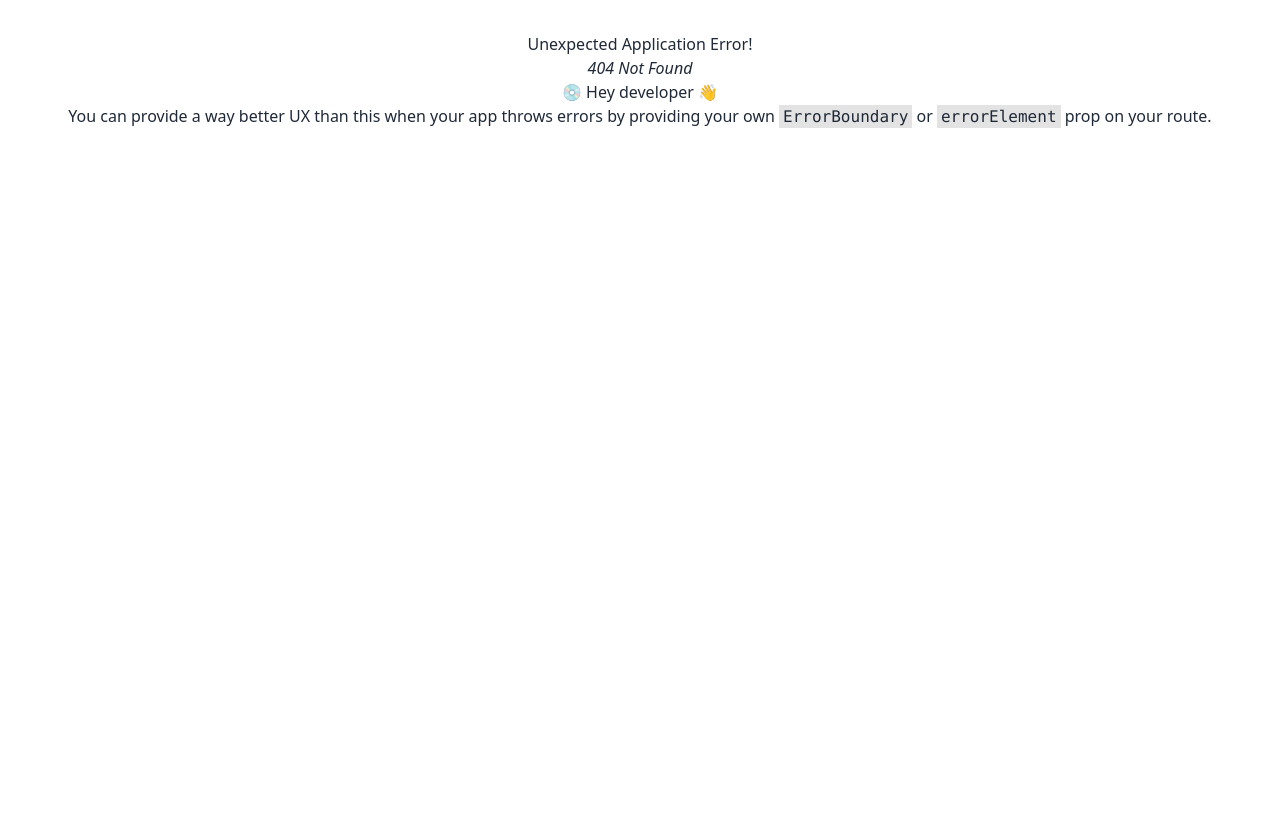
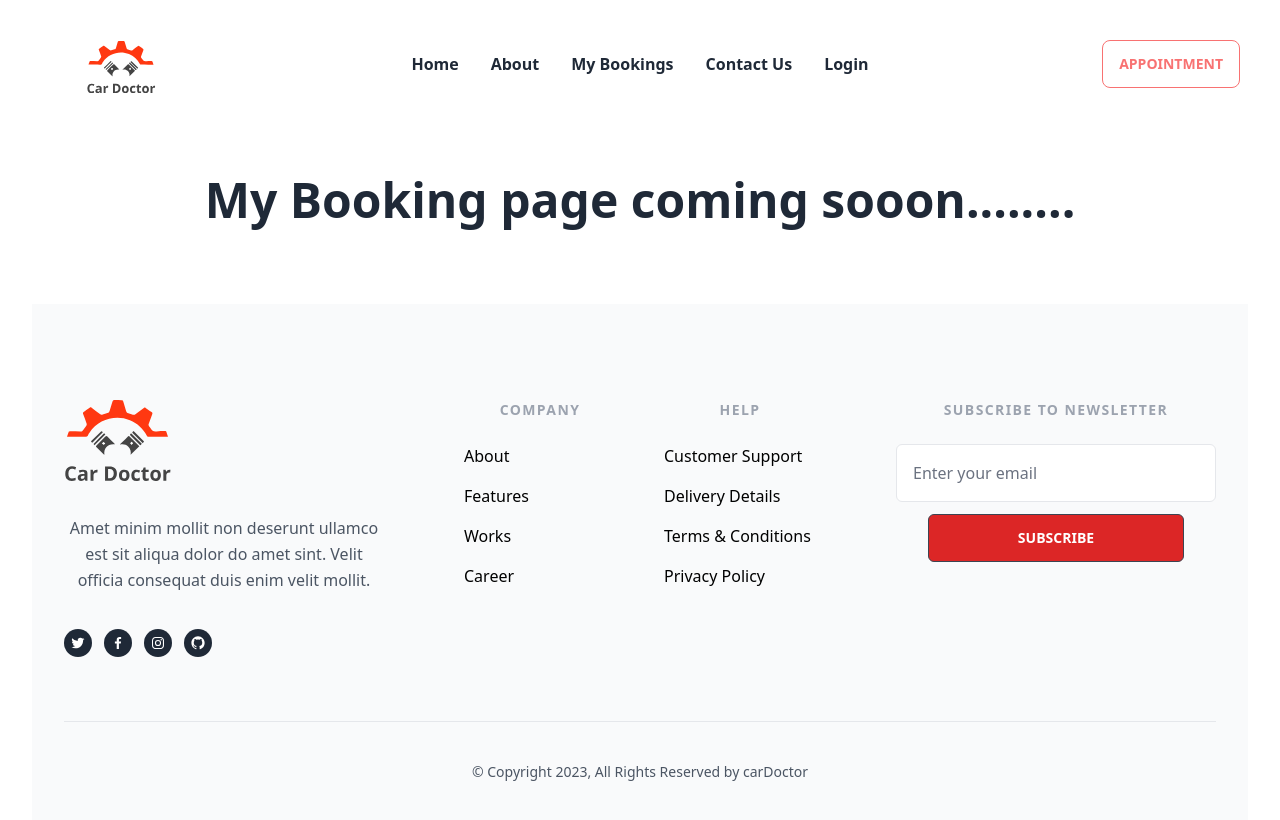
Before and after one commit to AltafHusain22/car-doctor-client, a React (Vite) app: page /myBookings in a window 1280 px wide. Before the commit this address had no page. Shown: the top 820 px of the page. Built offline with nearby package versions, Linux system fonts and the light colour scheme.

Commit message:
color updated of contact page

```diff
--- a/src/components/shared/Footer/Footer.jsx
+++ b/src/components/shared/Footer/Footer.jsx
@@ -204,7 +204,7 @@ const Footer = () => {
               Subscribe to newsletter
             </p>
 
-            <form action="#" method="POST" className="mt-6">
+            <form className="mt-6">
               <div>
                 <label className="sr-only">
                   Email
@@ -216,14 +216,15 @@ const Footer = () => {
                   placeholder="Enter your email"
                   className="block w-full p-4 text-black placeholder-gray-500 transition-all duration-200 bg-white border border-gray-200 rounded-md focus:outline-none focus:border-blue-600 caret-blue-600"
                 />
-              </div>
-
-              <button
+                  <button
                 type="submit"
-                className="inline-flex items-center justify-center px-6 py-4 mt-3 font-semibold text-white transition-all duration-200 bg-blue-600 rounded-md hover:bg-blue-700 focus:bg-blue-700"
+                className=" text-start py-4 mt-3 font-semibold text-white transition-all duration-200 bg-red-600 rounded-md hover:bg-red-700 focus:bg-red-700 btn btn-wide"
               >
                 Subscribe
               </button>
+              </div>
+
+
             </form>
           </div>
         </div>
--- /dev/null
+++ b/src/pages/About/About.jsx
@@ -0,0 +1,11 @@
+import React from 'react';
+
+const About = () => {
+	return (
+		<div className='mt-20'>
+			<h2 className='font-bold mt-20 text-5xl'>About page coming sooon........</h2>
+		</div>
+	);
+};
+
+export default About;
--- a/src/pages/ContactUs/Contact.jsx
+++ b/src/pages/ContactUs/Contact.jsx
@@ -186,7 +186,7 @@ const Contact = () => {
                   <div class="sm:col-span-2">
                     <button
                       type="submit"
-                      class="inline-flex items-center justify-center w-full px-4 py-4 mt-2 text-base font-semibold text-white transition-all duration-200 bg-blue-600 border border-transparent rounded-md focus:outline-none hover:bg-blue-700 focus:bg-blue-700"
+                      class="inline-flex items-center justify-center w-full px-4 py-4 mt-2 text-base font-semibold text-white transition-all duration-200 bg-red-600 border border-transparent rounded-md focus:outline-none hover:bg-red-700 focus:bg-blue-700"
                     >
                       Send
                     </button>
--- /dev/null
+++ b/src/pages/MyBookings/MyBookings.jsx
@@ -0,0 +1,15 @@
+import React from "react";
+
+const MyBookings = () => {
+  return (
+    <div>
+      <div className="mt-20">
+        <h2 className="font-bold mt-20 text-5xl">
+         My Booking  page coming sooon........
+        </h2>
+      </div>
+    </div>
+  );
+};
+
+export default MyBookings;
```
Also changed, not shown: src/main.jsx (+10 -0 lines).
